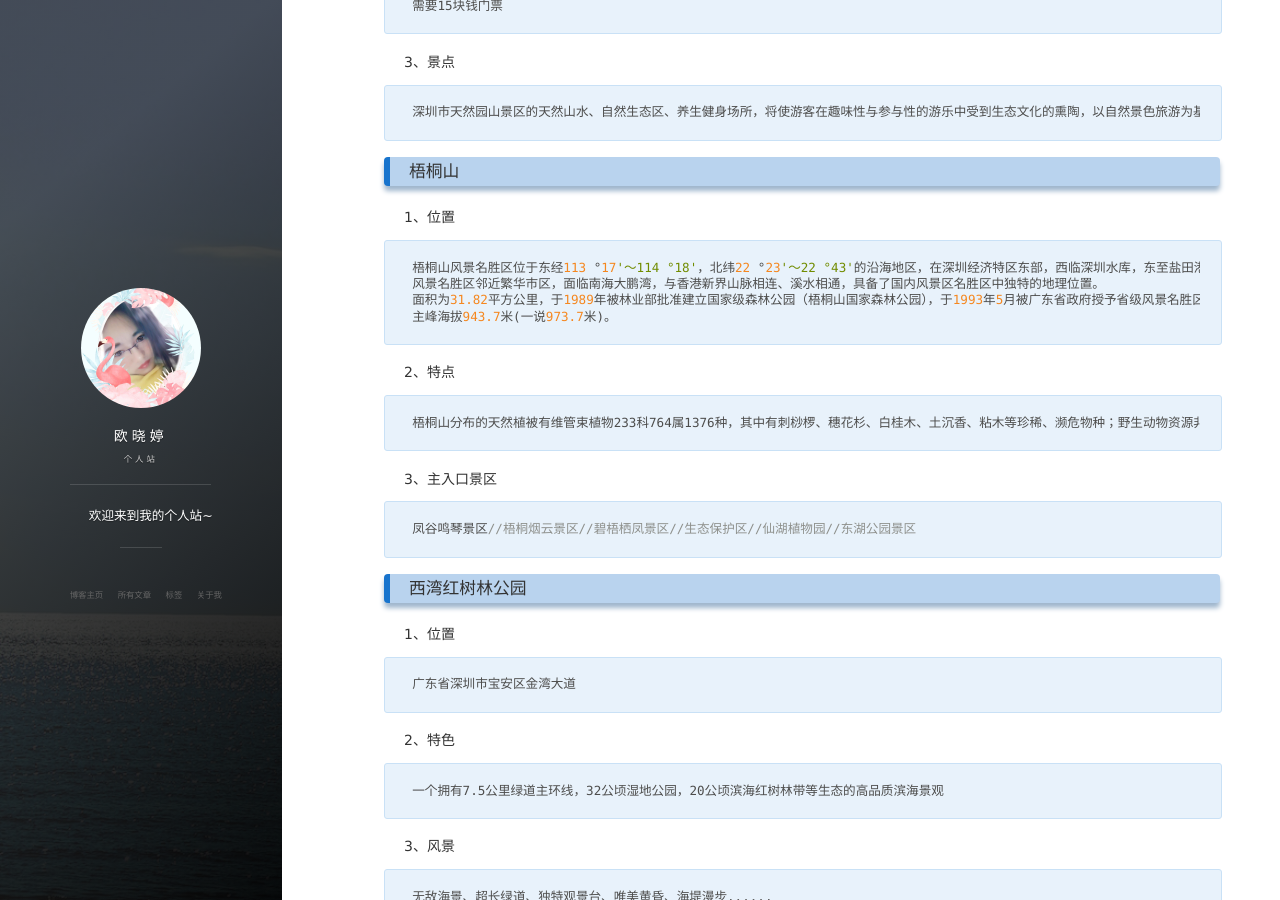
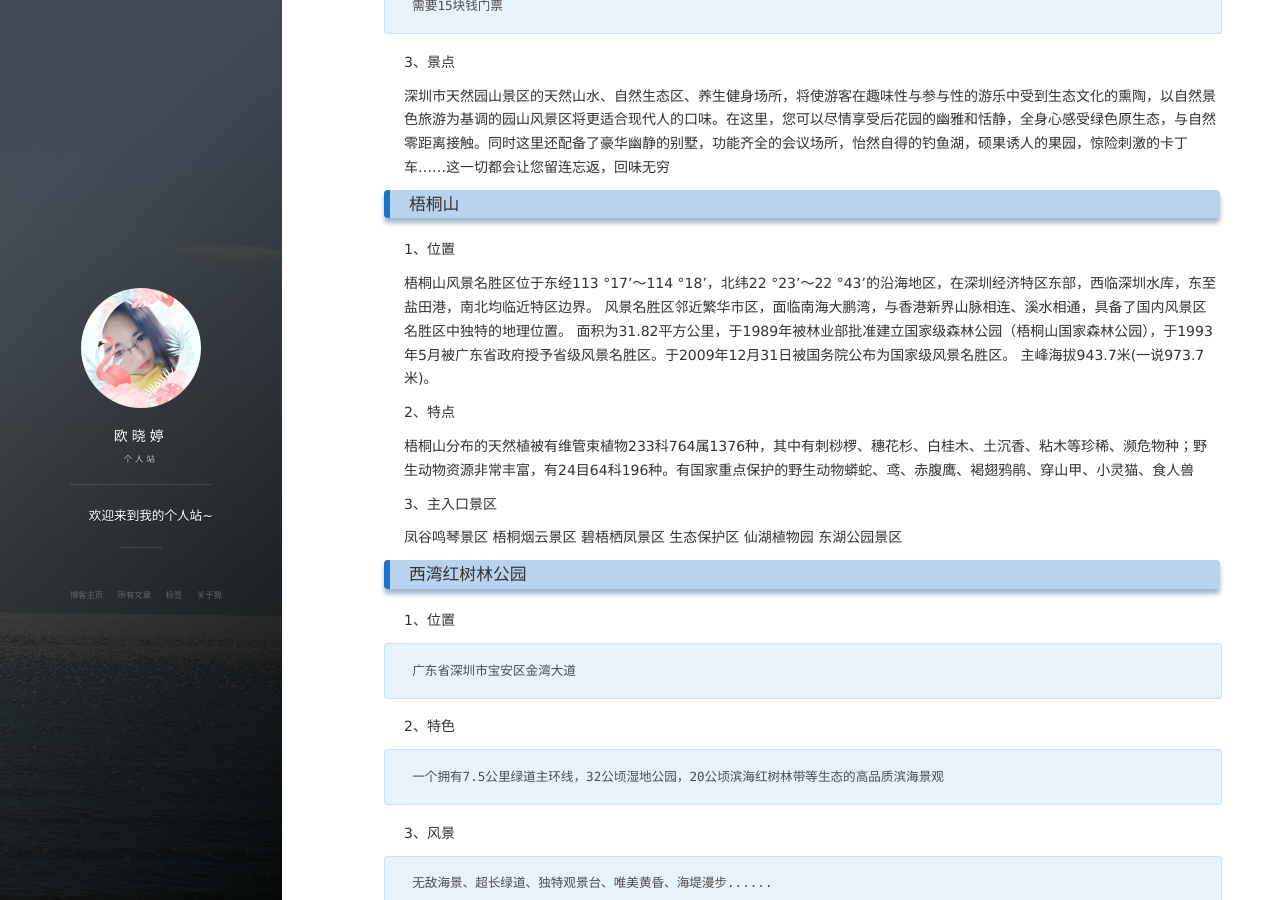
Before and after one commit to ouxiaoting/ouxiaoting.github.io, a Jekyll site: the page built from _posts/2018-6-20-游玩.md, in a window 1280 px wide and 900 px high, scrolled down 373 px. Built offline with Jekyll 4.4.1, drawn with Linux system fonts in a browser that asks for light colours; nearby versions of some CDN libraries; comment, search, counter and statistics services are not loaded.

Commit message:
Update 2018-6-20-游玩.md

````diff
--- a/_posts/2018-6-20-游玩.md
+++ b/_posts/2018-6-20-游玩.md
@@ -15,25 +15,30 @@ tags: 风景
 需要15块钱门票
 ```
 3、景点
-```
+
 深圳市天然园山景区的天然山水、自然生态区、养生健身场所，将使游客在趣味性与参与性的游乐中受到生态文化的熏陶，以自然景色旅游为基调的园山风景区将更适合现代人的口味。在这里，您可以尽情享受后花园的幽雅和恬静，全身心感受绿色原生态，与自然零距离接触。同时这里还配备了豪华幽静的别墅，功能齐全的会议场所，怡然自得的钓鱼湖，硕果诱人的果园，惊险刺激的卡丁车……这一切都会让您留连忘返，回味无穷
-```
+
 ### 梧桐山
 1、位置
-```
+
 梧桐山风景名胜区位于东经113 °17'～114 °18'，北纬22 °23'～22 °43'的沿海地区，在深圳经济特区东部，西临深圳水库，东至盐田港，南北均临近特区边界。
 风景名胜区邻近繁华市区，面临南海大鹏湾，与香港新界山脉相连、溪水相通，具备了国内风景区名胜区中独特的地理位置。
 面积为31.82平方公里，于1989年被林业部批准建立国家级森林公园（梧桐山国家森林公园），于1993年5月被广东省政府授予省级风景名胜区。于2009年12月31日被国务院公布为国家级风景名胜区。
 主峰海拔943.7米(一说973.7米)。
-```
+
 2、特点
-```
+
 梧桐山分布的天然植被有维管束植物233科764属1376种，其中有刺桫椤、穗花杉、白桂木、土沉香、粘木等珍稀、濒危物种；野生动物资源非常丰富，有24目64科196种。有国家重点保护的野生动物蟒蛇、鸢、赤腹鹰、褐翅鸦鹃、穿山甲、小灵猫、食人兽
-```
+
 3、主入口景区
-```
-凤谷鸣琴景区//梧桐烟云景区//碧梧栖凤景区//生态保护区//仙湖植物园//东湖公园景区
-```
+
+凤谷鸣琴景区
+梧桐烟云景区
+碧梧栖凤景区
+生态保护区
+仙湖植物园
+东湖公园景区
+
 ### 西湾红树林公园
 1、位置
 ```
@@ -53,9 +58,9 @@ tags: 风景
 深圳市龙岗区布吉街道甘坑社区
 ```
 2、历史
-```
+
 甘坑客家小镇曾是客家人聚居地，古建众多，依山傍水，房连巷通，错落有致，犹如画卷。有历经120余年沧桑的南香楼，它曾是闽南某大户人家的别居书斋，仅雕版木刻就达200余件；有建于雍正年间的状元府，一砖一木均从江西婺源移迁而来，精心复原后保留了原汁原味的建筑古韵；还有炮楼、碉楼、吊脚楼等别致、风情的建筑融于山水之中，与几百年的客家老屋一道形成了独特的客家文化载体。
-```
+
 3、特色
 ```
 客家小吃是吃货的天堂//小镇有榨油坊，糍粑坊，还有豆腐坊//小镇有自成一派的建筑
````
